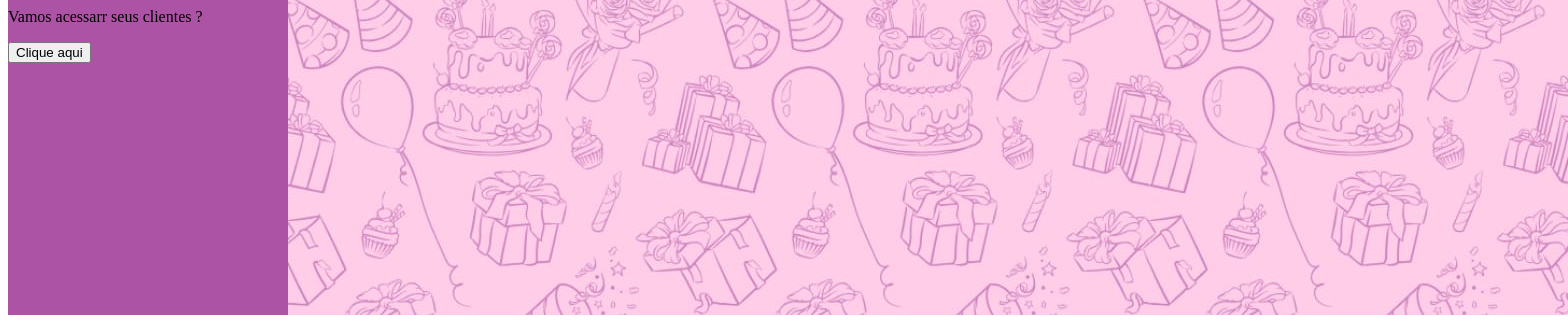
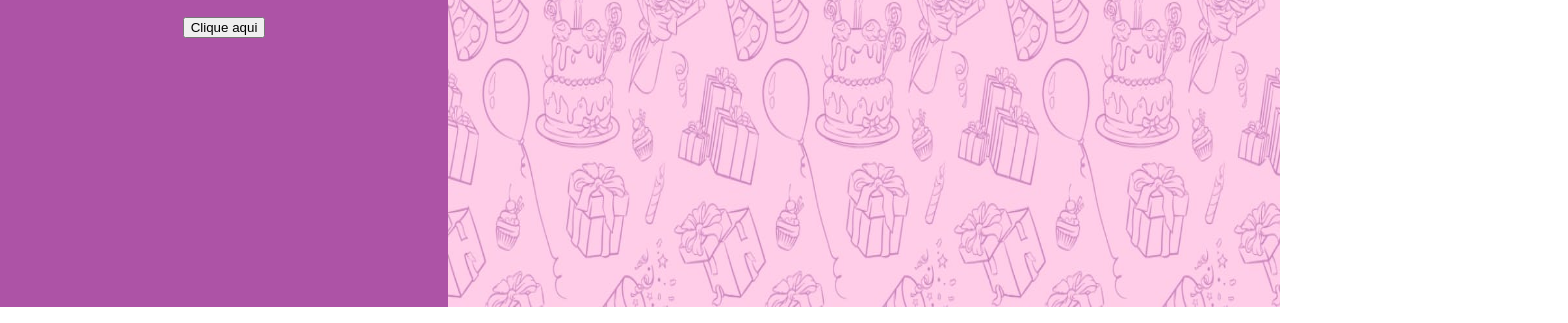
Before and after one commit to GustavoBuenok/alferes_festas, a website: page index.html in a window 1280 px wide. Shown: the part 493-816 px from the top of the page, 1568 px wide, since content can reach past the window. Drawn offline with Linux system fonts and the light colour scheme.

Commit message:
continuando projeto

```diff
--- a/index.html
+++ b/index.html
@@ -4,24 +4,26 @@
     <meta charset="UTF-8">
     <meta name="viewport" content="width=device-width, initial-scale=1.0">
     <title>Alferes Festas</title>
+
     <link rel="stylesheet" href="style.css">
+
 </head>
 
-<body class="pagina">
+<body class="pagina_inicial">
     <div class="container_esquerdo">
         <div class="titulo">
             <h1><img src="logo.png" alt="logo alferes festas"></h1>
             <h2>Bem vindo a sua página</h2>
         </div>
-        <div>
+        <div class="texto">
             <p>Vamos acessarr seus clientes ?</p>
         </div>
-        <div>
+        <div class="botao">
         <button>Clique aqui</button>
         </div>
     </div>
     <div class="container_direito">
-        <img src="fundo-tela.jpg" alt="">
+        <img class="imagem_fundo" src="fundo-tela.jpg" alt="">
     </div>
 </body>
 </html>
--- a/style.css
+++ b/style.css
@@ -1,20 +1,45 @@
-.pagina{
+body {
+    margin: 0;
+}
+
+.pagina_inicial {
     display: flex;
-    width: 100vh;
+    width: 100%;
     height: 100vh;
+}
+
+.container_esquerdo {
+    display: flex;
+    flex-direction: column;
+    justify-content: flex-start;
+    align-items: center;
+    width: 35%;
+    height: 100%;
+    background-color: #AD53A6;
+}
+
+.container_direito {
+    width: 65%;
+    height: 100%;
+    background-color: #AD53A6;
 
 }
 
-.container_esquerdo{
-    width: 35vh; /* Largura do container, ajuste conforme necessário */
-    height: 100vh; /* Altura do container, ajuste conforme necessário */
-    background-color: #AD53A6; /* Cor de fundo, ajuste conforme necessário */
-     /* Margem entre os containers, ajuste conforme necessário */
-  }
+.imagem_fundo{
+    width: 100%;
+    height: 100%;
+}
 
-.container_direito{
-    width: 75vh; /* Largura do container, ajuste conforme necessário */
-    height: 100vh; /* Altura do container, ajuste conforme necessário */
-    background-color: #AD53A6; /* Cor de fundo, ajuste conforme necessário */
-     /* Margem entre os containers, ajuste conforme necessário */
-  }
+.titulo {
+    text-align: center; /* Alinha todo o texto do título ao centro */
+}
+
+.titulo h1,
+.titulo h2 {
+    margin: 0; /* Remove margens padrão dos títulos */
+}
+
+.texto,
+.botao {
+    margin: 10px 0; /* Adicione margem entre os elementos, se necessário */
+}
```
